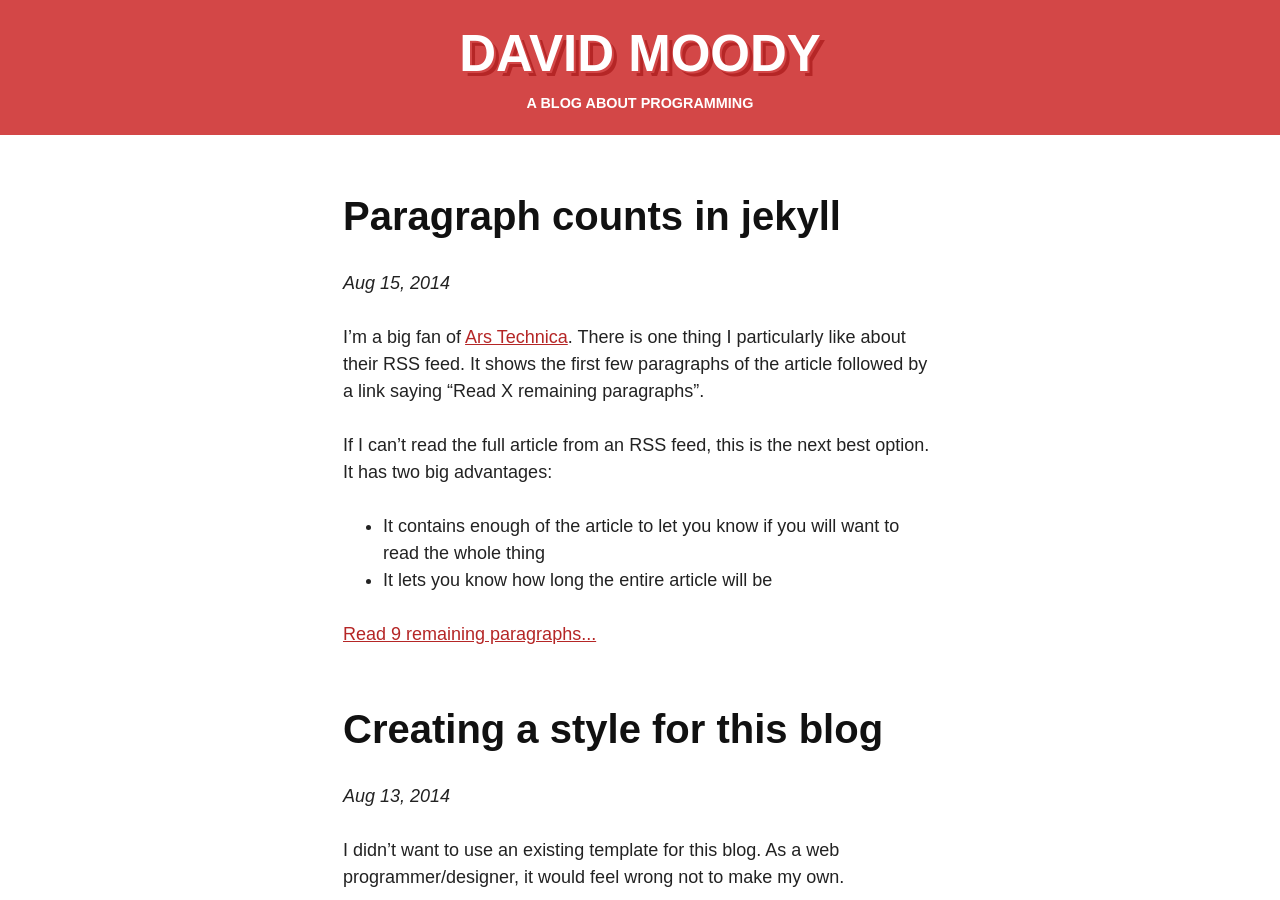
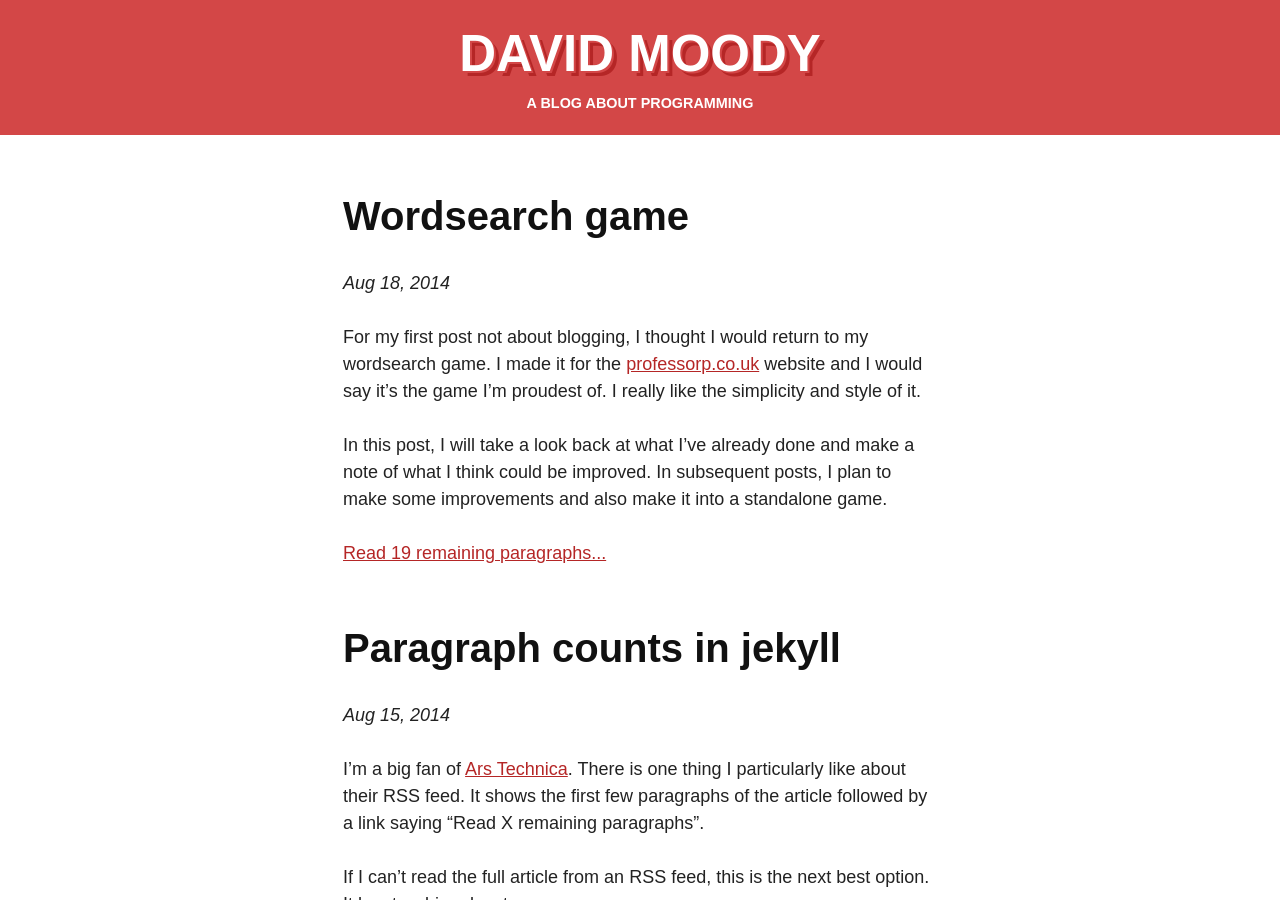
Before and after one commit to davidxmoody/davidxmoody.com, a Jekyll site: the page built from index.html, in a window 1280 px wide and 900 px high. Built offline with Jekyll 4.4.1, drawn with Linux system fonts in a browser that asks for light colours; the list of posts is cut into pages by our own code; some of the changed lines change nothing that is shown.

Commit message:
Published wordsearch post

```diff
--- a/_drafts/wordsearch-game.md
+++ b/_posts/2014-08-18-wordsearch-game.md
@@ -3,22 +3,22 @@ layout: post
 title: Wordsearch game
 ---
 
-For my first proper post, I thought I would return to my wordsearch game. I made it for the [professorp.co.uk](http://professorp.co.uk/games/wordsearch/) website and I would say it's the game I'm proudest of. I really like the simplicity and style of it.
+For my first post not about blogging, I thought I would return to my wordsearch game. I made it for the [professorp.co.uk](http://professorp.co.uk/games/wordsearch/) website and I would say it's the game I'm proudest of. I really like the simplicity and style of it.
 
-In this post, I will take a look back at what I've already done and make a note of what I think could be improved. In subsequent posts, I plan to make some improvements and also make it into a standalone game which can exist outside of the Professor P website.
+In this post, I will take a look back at what I've already done and make a note of what I think could be improved. In subsequent posts, I plan to make some improvements and also make it into a standalone game.
 
 
 ## The game
 
 You can play it [right now](http://professorp.co.uk/games/wordsearch/) but in case you don't want to, here is a screenshot:
 
-![Screenshot of the wordsearch game](/images/2014-08-04/wordsearch-screenshot.png)
+![Screenshot of the wordsearch game](/images/2014-08-18/wordsearch-screenshot.png)
 
-I had recently played [this Android wordsearch game](https://play.google.com/store/apps/details?I'd=com.melimots.WordSearch&hl=en) and liked the visual style of it. I wanted to make something similar but add my own touches.
+I had recently played [this Android wordsearch game](https://play.google.com/store/apps/details?id=com.melimots.WordSearch&hl=en) and liked the visual style of it. I wanted to make something similar but add my own touches.
 
-I went through quite a lot of iterations of this game. Originally I made it using CoffeeScript and jQuery. Some time later, I started learning Angular.js and decided it would be a good exercise to re-write it. Later still, I realised I had to actually integrate it into the Professor P website. I made sure everything worked well with DocPad (the static site generator I was using) and changed some of the other elements to use the existing Bootstrap styles from the website.
+I went through quite a lot of iterations of this game. Originally I made it using CoffeeScript and jQuery. Some time later, I started learning AngularJS and decided it would be a good exercise to re-write it. Later still, I realised I had to actually integrate it into the Professor P website. I made sure everything worked well with DocPad (the static site generator I was using). I also added some Bootstrap styles to some of the elements.
 
-It's actually a very complex game. Going through every line of code would be rather tedious. Instead I'm going to pick out a handful of interesting design decisions and examine them further.
+It's actually a very complex game. Going through every line of code would be rather tedious. Instead I'm going to pick out a few of interesting design decisions and examine them further.
 
 ## Grid generation
 
@@ -57,7 +57,7 @@ I used JavaScript to listen for mouse events and update the classes. I then used
 
 ## Level progression
 
-This is something that I think could be improved further. Currently, when you finish the level you get a JavaScript alert saying "Congratulations". You can then select a different difficulty level from the menu to play again. I think this is one of the weaker areas of the game and needs to be improved.
+This is something that could be improved further. Currently, when you finish the level you get a JavaScript alert saying "Congratulations". You can then select a different difficulty level from the menu to play again. I think this is one of the weaker areas of the game and needs to be improved.
 
 I can think of a few possibilities:
 
```
Also changed, not shown: images/2014-08-18/wordsearch-screenshot.png (renamed from images/2014-08-04/wordsearch-screenshot.png).
